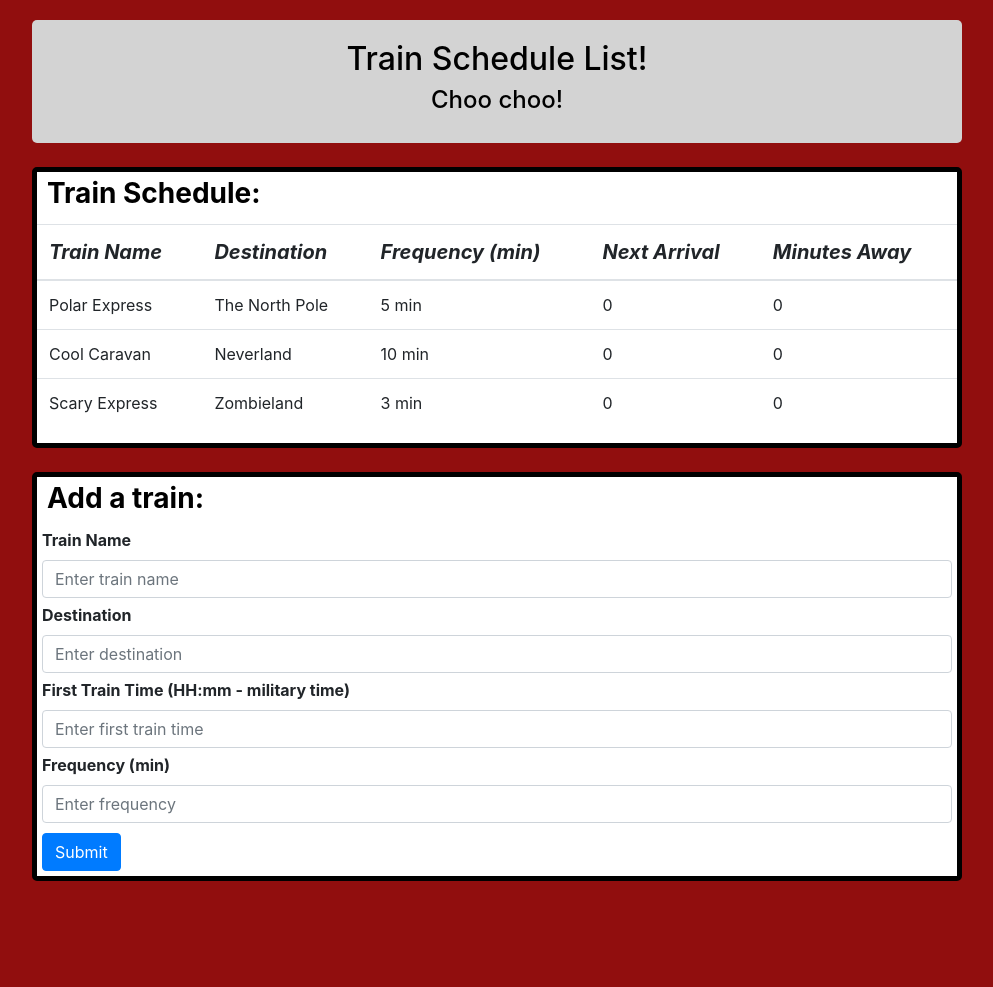
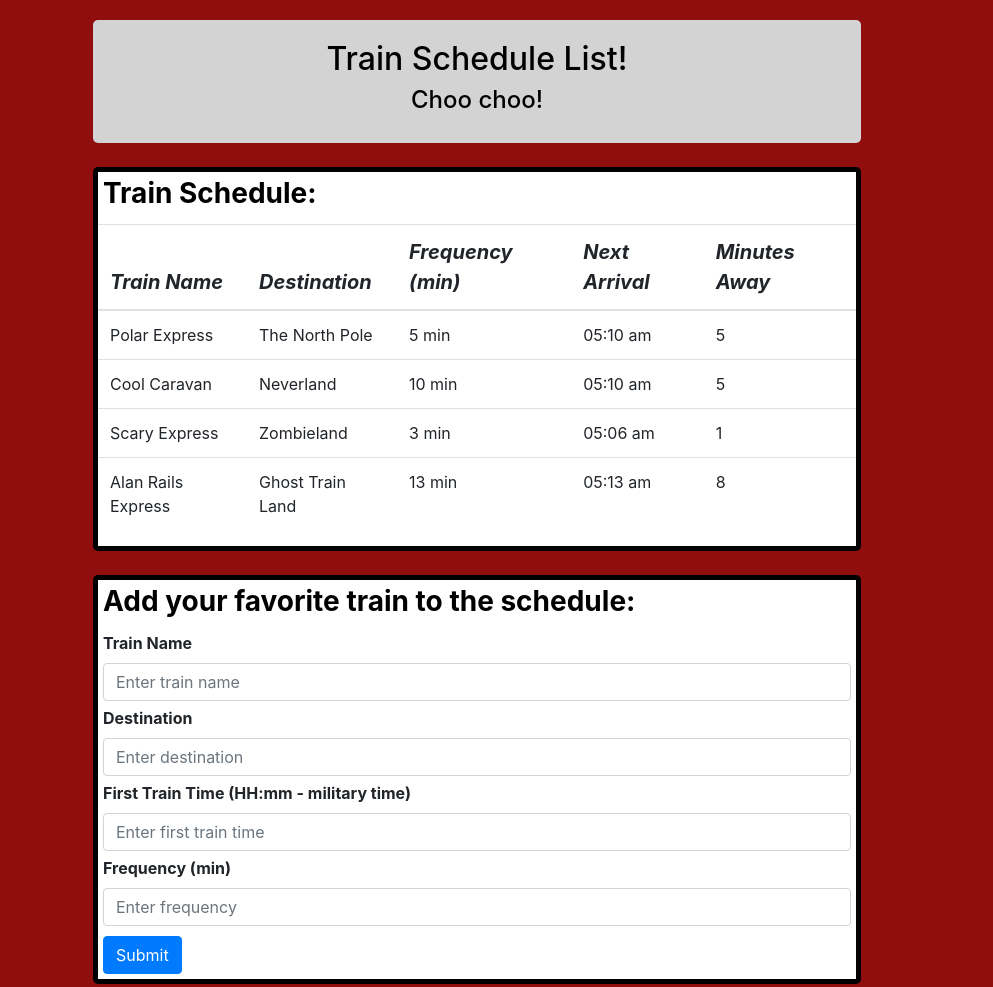
Before and after one commit to mdamian9/Train-Schedule-App, a plain HTML site: page index.html in a window 1280 px wide. Shown: the whole page, without its empty margins (163-1156 px from the left). Before the commit the page ends 901 px from the top, so only its background shows below. Drawn offline with nearby package versions, Linux system fonts and the light colour scheme; no server answers.

Commit message:
Added time conversions, input check, fixed appending of new row / time variables, added comments, changed some HTML / CSS

```diff
--- a/assets/css/style.css
+++ b/assets/css/style.css
@@ -1,11 +1,7 @@
 body {
     background: rgb(145, 14, 14);
-    width: 75%;
-    margin: 0 auto;
-}
-
-.container {
-    margin: 20px;
+    width: 60%;
+    margin: 20px auto;
 }
 
 #top-header {
@@ -25,14 +21,12 @@ body {
 
 #row-header {
     background: white;
-    color: black;
     padding: 5px;
 }
 
 #head-span {
     color: black;
     font-weight: bold;
-    margin: 5px;
 }
 
 #trains-list {
--- a/assets/javascript/app.js
+++ b/assets/javascript/app.js
@@ -1,3 +1,4 @@
+// Array of our own trains to display in schedule
 var trains = [
     {
         name: "Polar Express",
@@ -16,6 +17,12 @@ var trains = [
         destination: "Zombieland",
         firstTime: "03:33",
         frequency: 3
+    },
+    {
+        name: "Alan Rails Express",
+        destination: "Ghost Train Land",
+        firstTime: "03:00",
+        frequency: 13
     }
 ];
 
@@ -30,18 +37,35 @@ var config = {
 };
 firebase.initializeApp(config);
 
+// Reference to our database
 var database = firebase.database();
 
+// For every train in trains array, run the following loop:
 for (var i = 0; i < trains.length; i++) {
-    var nextArrival = 0;
-    var minAway = 0;
+
+    // First Time (pushed back 1 year to make sure it comes before current time)
+    var firstTimeConverted = moment(trains[i].firstTime, "HH:mm").subtract(1, "years");
+
+    // Difference between the times
+    var diffTime = moment().diff(moment(firstTimeConverted), "minutes");
+
+    // Time apart (remainder)
+    var tRemainder = diffTime % trains[i].frequency;
+
+    // Minute Until Train
+    var tMinutesTillTrain = trains[i].frequency - tRemainder;
+
+    // Next Train
+    var nextTrain = moment().add(tMinutesTillTrain, "minutes");
+
+    // Appends train from trains array with data from array and time conversions
     var newTrain = $("<tr><td id='name'>" + trains[i].name + "</td><td id='destination'>" + trains[i].destination +
-        "</td><td id='frequency'>" + trains[i].frequency + " min</td><td id='next-arrival'>" + nextArrival +
-        "</td><td id='min-away'>" + minAway + "</td></tr>");
+        "</td><td id='frequency'>" + trains[i].frequency + " min</td><td id='next-arrival'>" + moment(nextTrain).format("hh:mm a") +
+        "</td><td id='min-away'>" + tMinutesTillTrain + "</td></tr>");
     $("#table-body").append(newTrain);
 };
 
-// Submit train event
+// Submit train event - when submit button is clicked, execute the following function:
 $("#submit-train").on("click", function (e) {
 
     e.preventDefault();
@@ -52,42 +76,54 @@ $("#submit-train").on("click", function (e) {
     var firstTime = $("#first-time-input").val().trim();
     var frequency = $("#frequency-input").val().trim();
 
+    // Clear form inputs
     $("#name-input").val("");
     $("#destination-input").val("");
     $("#first-time-input").val("");
     $("#frequency-input").val("");
 
+    // Checks if one or more fields were left blank, alerts user to complete form
+    if (name === "" || destination === "" || firstTime === "" || frequency === "") {
+        alert("One or more fields were left blank");
+    } else {
+        // If there's full valid input, push new child with train data into database
         database.ref().push({
             train_name: name,
             train_destination: destination,
             first_time: firstTime,
             train_frequency: frequency
         });
+    };
 
 });
 
+// Every time we add a child to our database, execute following function with snapshot parameter passed
 database.ref().on("child_added", function (snap) {
 
+    // Take train data from snapshot, store in variables
     var name = snap.val().train_name;
     var destination = snap.val().train_destination;
     var firstTime = snap.val().first_time;
     var frequency = snap.val().train_frequency;
 
-    var currentTime = (moment().format('MMMM Do YYYY, h:mm:ss a'));
+    // First Time (pushed back 1 year to make sure it comes before current time)
+    var firstTimeConverted = moment(firstTime, "HH:mm").subtract(1, "years");
 
-var nextArrival = 0;
-var minAway = 0;
+    // Difference between the times
+    var diffTime = moment().diff(moment(firstTimeConverted), "minutes");
 
-// Appends train that was submitted
+    // Time apart (remainder)
+    var tRemainder = diffTime % frequency;
+
+    // Minute Until Train
+    var tMinutesTillTrain = frequency - tRemainder;
+
+    // Next Train
+    var nextTrain = moment().add(tMinutesTillTrain, "minutes");
+
+    // Appends new train that was submitted with data from database and time conversions
     var newTrain = $("<tr><td id='name'>" + name + "</td><td id='destination'>" + destination + "</td><td id='frequency'>" +
-    frequency + " min</td><td id='next-arrival'>" + nextArrival + "</td><td id='min-away'>" + minAway + "</td></tr>");
+        frequency + " min</td><td id='next-arrival'>" + moment(nextTrain).format("hh:mm a") + "</td><td id='min-away'>" + tMinutesTillTrain + "</td></tr>");
     $("#table-body").append(newTrain);
 
 });
-
-console.log(moment().format('h:mm:ss a'));
-var hour = moment().format('h a');
-console.log(hour);
-
-// store data in database
-// get data from database
--- a/index.html
+++ b/index.html
@@ -15,8 +15,9 @@
 
 <body>
 
-    <div class="container">
+    <div>
 
+        <!-- Top Header / Title -->
         <header id="top-header">
             <h2>Train Schedule List!</h2>
             <h4>Choo choo!</h4>
@@ -24,6 +25,7 @@
 
         <br>
 
+        <!-- Will hold a table with the list of trains -->
         <div id="trains-list">
             <h3 id="row-header">
                 <span id="head-span">Train Schedule:</span>
@@ -38,6 +40,7 @@
                         <th scope="col">Minutes Away</th>
                     </tr>
                 </thead>
+                <!-- Table body, data will be appended here as table rows -->
                 <tbody id="table-body">
 
                 </tbody>
@@ -46,33 +49,33 @@
 
         <br>
 
+        <!-- Will hold train input form -->
         <div id="form">
             <h3 id="row-header">
-                <span id="head-span">Add a train:</span>
+                <span id="head-span">Add your favorite train to the schedule:</span>
             </h3>
             <form>
                 <div class="form-group">
                     <label for="trainName" id="label">Train Name</label>
-                    <input type="text" class="form-control" id="name-input" placeholder="Enter train name">
+                    <input type="text" class="form-control" id="name-input" placeholder="Enter train name" required>
                 </div>
                 <div class="form-group">
                     <label for="destination" id="label">Destination</label>
-                    <input type="text" class="form-control" id="destination-input" placeholder="Enter destination">
+                    <input type="text" class="form-control" id="destination-input" placeholder="Enter destination" required>
                 </div>
                 <div class="form-group">
                     <label for="firstTrainTime" id="label">First Train Time (HH:mm - military time)</label>
-                    <input type="text" class="form-control" id="first-time-input" placeholder="Enter first train time">
+                    <input type="text" class="form-control" id="first-time-input" placeholder="Enter first train time" required>
                 </div>
                 <div class="form-group">
                     <label for="frequency" id="label">Frequency (min)</label>
-                    <input type="text" class="form-control" id="frequency-input" placeholder="Enter frequency">
+                    <input type="text" class="form-control" id="frequency-input" placeholder="Enter frequency" required>
                 </div>
                 <button type="submit" class="btn btn-primary" id="submit-train">Submit</button>
             </form>
         </div>
 
     </div>
-
 
     <!-- Firebase, jQuery, Moment.js & app.js -->
     <script src="https://www.gstatic.com/firebasejs/5.1.0/firebase.js"></script>
```
Lines whose indentation alone changed are shown as unchanged.
